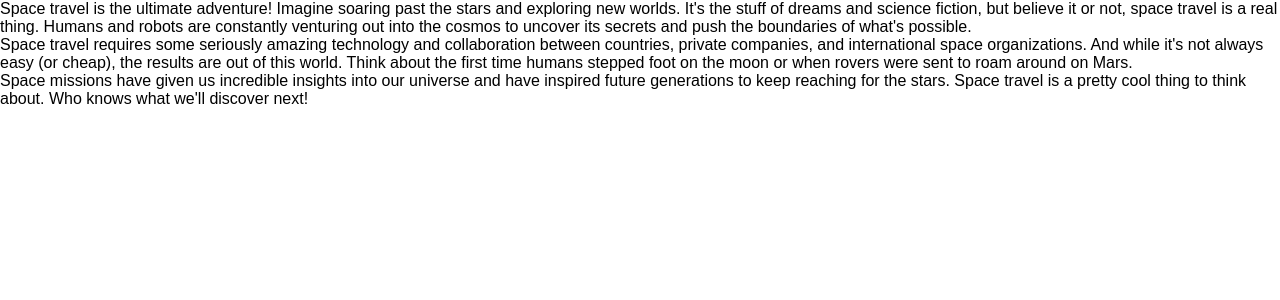
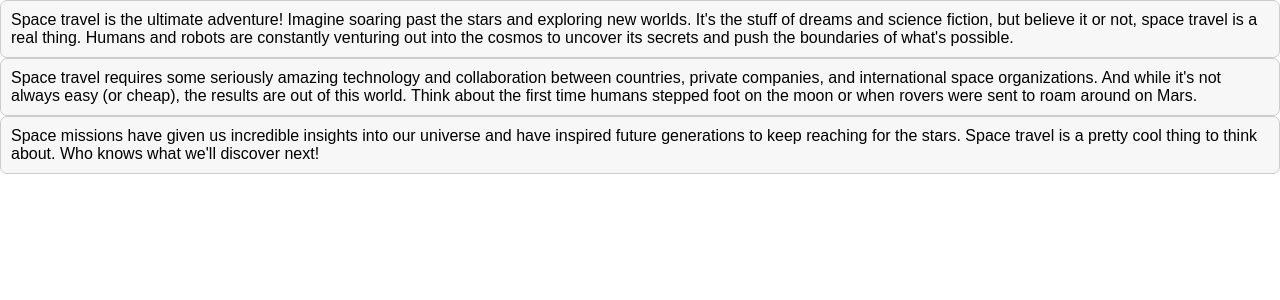
Before and after one commit to AbdullahiAbdulganiyu/text-expander, a React (Create React App) app: page / in a window 1280 px wide. Shown: the top 300 px of the page. Built offline with nearby package versions, Linux system fonts and the light colour scheme.

Commit message:
recieving the className as a prop and using it

```diff
--- a/src/App.js
+++ b/src/App.js
@@ -47,6 +47,7 @@ function TextExpander({
   expandButtonText = "empty",
   collapseButtonText = "empty",
   buttonColor = "yellow",
+  className = "box",
 }) {
-  return <div>{children}</div>;
+  return <div className={className}>{children}</div>;
 }
```
